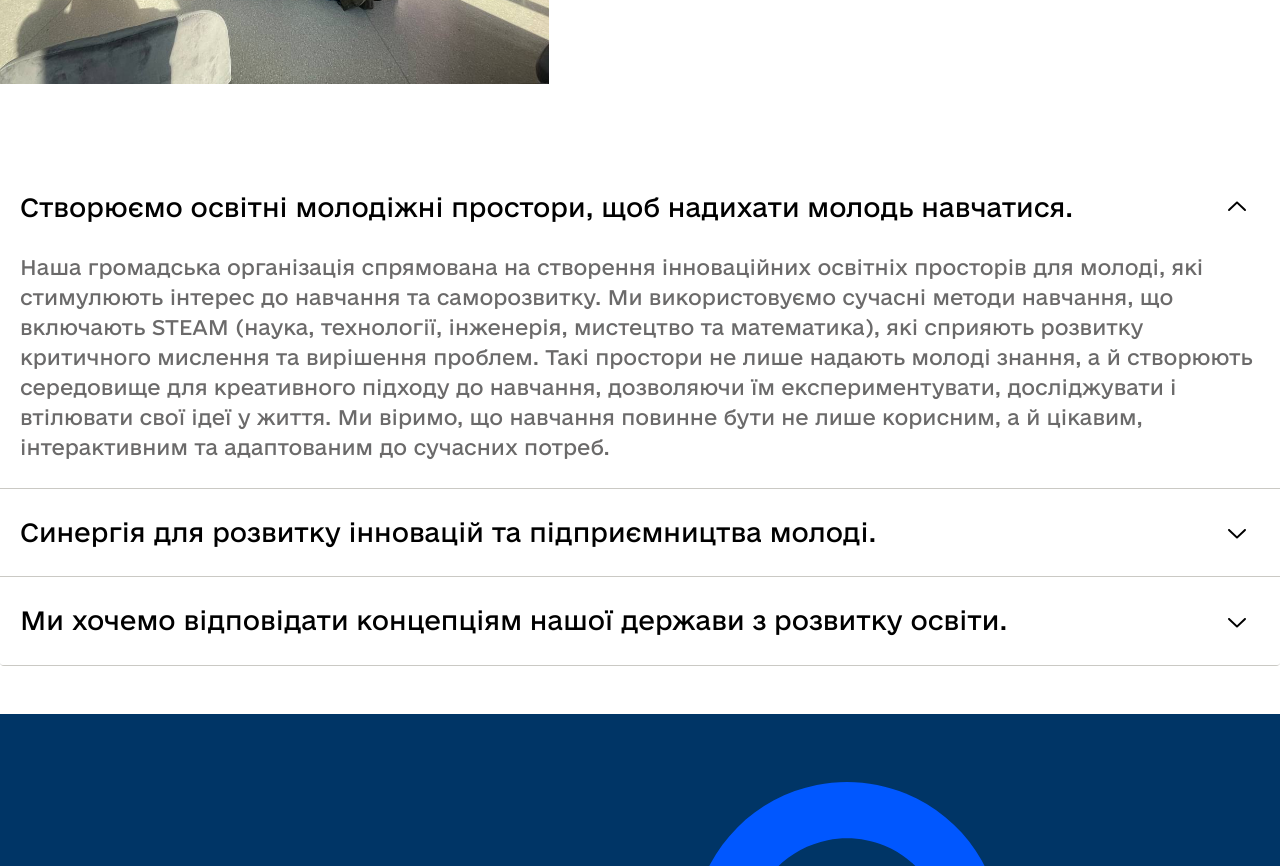
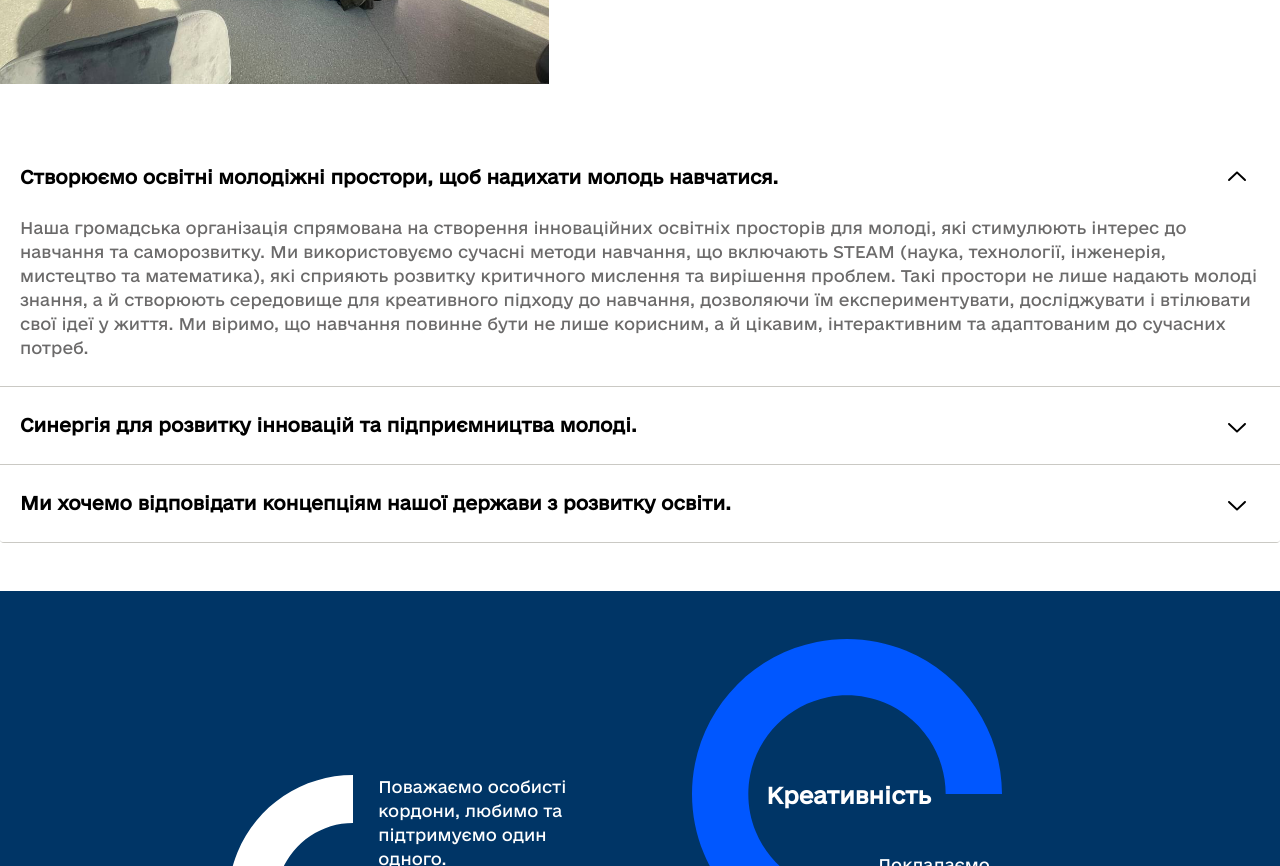
Before and after one commit to OleksandrStar/vitryla, a Next.js app: page / in a window 1280 px wide. Shown: the part 1180-2046 px from the top of the page. Built offline with nearby package versions, Linux system fonts and the light colour scheme.

Commit message:
fix something

```diff
--- a/src/components/accordion-component/index.jsx
+++ b/src/components/accordion-component/index.jsx
@@ -42,7 +42,7 @@ export const AccordionContent = React.forwardRef(
   ({ children, className, ...props }, forwardedRef) => (
     <Accordion.Content
       className={
-        "md:text-[20px] text-[14px] pb-[26px] text-[#6B6A6A] data-[state=open]:animate-slideDown data-[state=closed]:animate-slideUp overflow-hidden"
+        "md:text-[16px] text-[14px] pb-[26px] text-[#6B6A6A] data-[state=open]:animate-slideDown data-[state=closed]:animate-slideUp overflow-hidden"
       }
       {...props}
       ref={forwardedRef}
--- a/src/features/main-page/components/about-us-accordion-section/index.jsx
+++ b/src/features/main-page/components/about-us-accordion-section/index.jsx
@@ -8,7 +8,7 @@ import {
 
 const AboutUsAccordionSection = () => {
   return (
-    <div className="container !outline-0 mt-[20px] md:mt-[60px]">
+    <div className="container !outline-0 mt-[20px] md:mt-[2.2rem] max-w-[1280px]">
       <Accordion.Root
         className="w-full"
         type="single"
@@ -17,12 +17,12 @@ const AboutUsAccordionSection = () => {
       >
         <AccordionItem value="item-1">
           <AccordionTrigger>
-            <div>
+            <div className="text-[18px] font-bold">
               Створюємо освітні молодіжні простори, щоб надихати молодь
               навчатися.
             </div>
           </AccordionTrigger>
-          <AccordionContent>
+          <AccordionContent className="text-[18px] font-base">
             Наша громадська організація спрямована на створення інноваційних
             освітніх просторів для молоді, які стимулюють інтерес до навчання та
             саморозвитку. Ми використовуємо сучасні методи навчання, що
@@ -38,9 +38,9 @@ const AboutUsAccordionSection = () => {
 
         <AccordionItem value="item-2">
           <AccordionTrigger>
-            <div>Синергія для розвитку інновацій та підприємництва молоді.</div>
+            <div className="text-[18px] font-bold">Синергія для розвитку інновацій та підприємництва молоді.</div>
           </AccordionTrigger>
-          <AccordionContent>
+          <AccordionContent className="text-[18px] font-base">
             Ми активно розробляємо та впроваджуємо проєкти, які допомагають
             молоді отримувати практичні навички у технічних спеціальностях та
             розвивати підприємницьке мислення. Ці проєкти включають навчальні
@@ -57,11 +57,11 @@ const AboutUsAccordionSection = () => {
 
         <AccordionItem value="item-3">
           <AccordionTrigger>
-            <div>
+            <div className="text-[18px] font-bold">
               Ми хочемо відповідати концепціям нашої держави з розвитку освіти.
             </div>
           </AccordionTrigger>
-          <AccordionContent>
+          <AccordionContent className="text-[18px] font-base">
             Наші освітні ініціативи повністю узгоджуються з національною
             стратегією розвитку освіти, яка орієнтована на інновації, технології
             та інтеграцію нових методів навчання. Ми прагнемо зробити освіту
--- a/src/features/main-page/components/ourValues/OurValues.js
+++ b/src/features/main-page/components/ourValues/OurValues.js
@@ -34,7 +34,7 @@ export default function OurValues() {
           initial={{ opacity: 0, transform: "translateX(100px)" }}
           whileInView={{ opacity: 1, transform: "translateX(0)" }}
           viewport={{ once: true, amount: 0.7 }}
-          className="md:absolute md:top-[0%] md:right-[10%] lg:top-[3%] lg:right-[17%] xl:top-[3%] xl:right-[21%]"
+          className="md:absolute md:top-[0%] md:right-[10%] lg:top-[3%] lg:right-[17%] xl:top-[0%] xl:right-[21%]"
         >
           <div className="relative w-max">
             <Image
```
